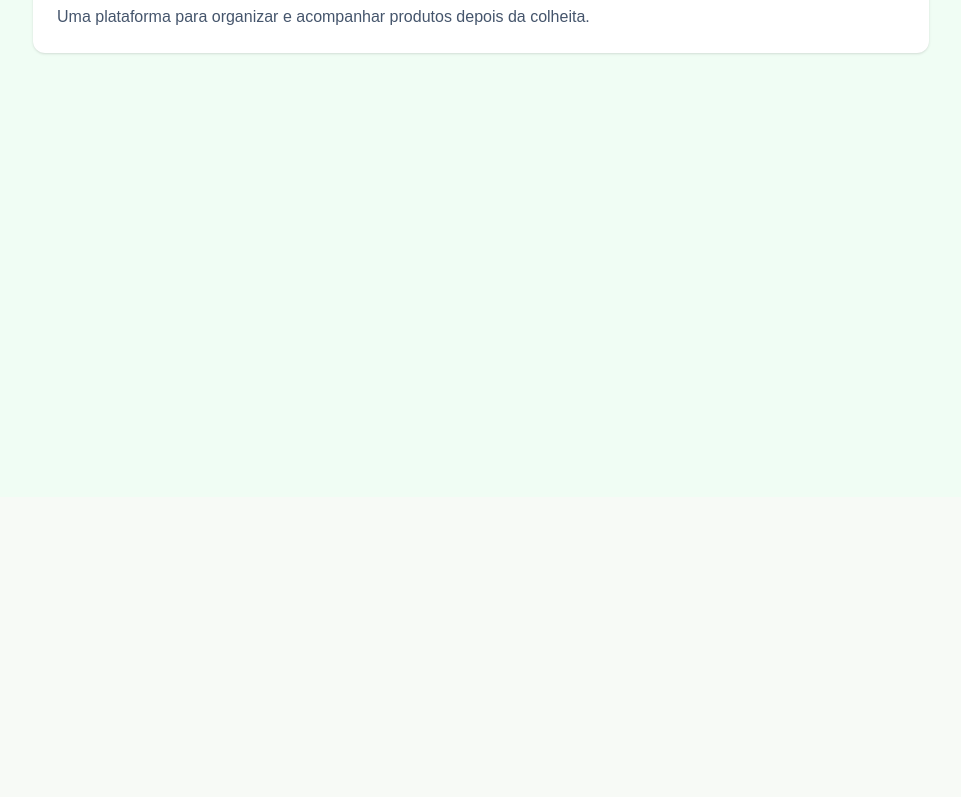
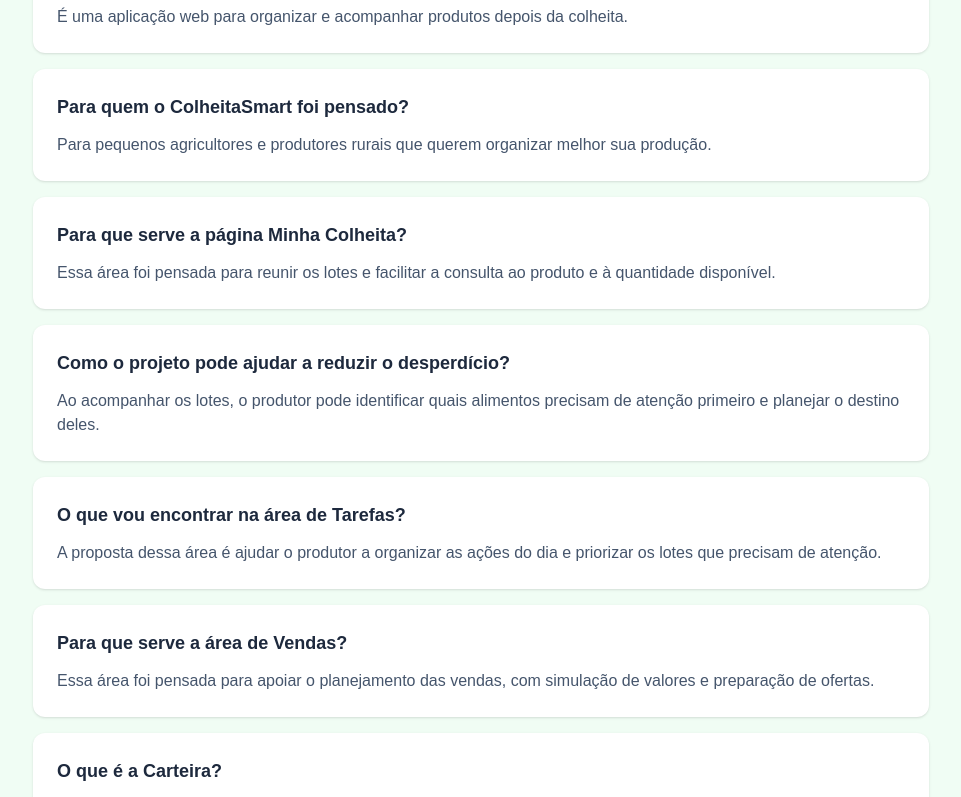
Before and after one commit to AndreL050690/ColheitaSmart, a React (Vite) app: page /faq in a window 1280 px wide. Shown: the part 380-1177 px from the top of the page, without its empty margins (159-1120 px from the left). Before the commit the page ends 877 px from the top, so only its background shows below. Built offline with nearby package versions, Linux system fonts and the light colour scheme.

Commit message:
feat: adicionando oito perguntas e respostas

```diff
--- a/src/pages/FAQ.tsx
+++ b/src/pages/FAQ.tsx
@@ -1,3 +1,46 @@
+const perguntas = [
+  {
+    id: 'sobre',
+    titulo: 'O que é o ColheitaSmart?',
+    resposta: 'É uma aplicação web para organizar e acompanhar produtos depois da colheita.',
+  },
+  {
+    id: 'publico',
+    titulo: 'Para quem o ColheitaSmart foi pensado?',
+    resposta: 'Para pequenos agricultores e produtores rurais que querem organizar melhor sua produção.',
+  },
+  {
+    id: 'lotes',
+    titulo: 'Para que serve a página Minha Colheita?',
+    resposta: 'Essa área foi pensada para reunir os lotes e facilitar a consulta ao produto e à quantidade disponível.',
+  },
+  {
+    id: 'desperdicio',
+    titulo: 'Como o projeto pode ajudar a reduzir o desperdício?',
+    resposta: 'Ao acompanhar os lotes, o produtor pode identificar quais alimentos precisam de atenção primeiro e planejar o destino deles.',
+  },
+  {
+    id: 'tarefas',
+    titulo: 'O que vou encontrar na área de Tarefas?',
+    resposta: 'A proposta dessa área é ajudar o produtor a organizar as ações do dia e priorizar os lotes que precisam de atenção.',
+  },
+  {
+    id: 'vendas',
+    titulo: 'Para que serve a área de Vendas?',
+    resposta: 'Essa área foi pensada para apoiar o planejamento das vendas, com simulação de valores e preparação de ofertas.',
+  },
+  {
+    id: 'carteira',
+    titulo: 'O que é a Carteira?',
+    resposta: 'É a área destinada ao acompanhamento financeiro da produção, que ainda está em desenvolvimento.',
+  },
+  {
+    id: 'demonstracao',
+    titulo: 'Os dados da página inicial são reais?',
+    resposta: 'Os dados da página inicial são exemplos que demonstram como a aplicação pode apresentar as informações da colheita.',
+  },
+]
+
 export default function FAQ() {
   return (
     <main className="min-h-screen bg-green-50 px-6 py-16 text-slate-800">
@@ -17,26 +60,17 @@ export default function FAQ() {
         </header>
 
         <section className="mt-12 space-y-4">
-          <article className="rounded-xl bg-white p-6 shadow-sm">
-            <h2 className="text-lg font-semibold">
-              O que é o ColheitaSmart?
-            </h2>
-
-            <p className="mt-3 text-slate-600">
-              Uma plataforma para organizar e acompanhar
-              produtos depois da colheita.
-            </p>
-          </article>
+          {perguntas.map((pergunta) => (
+            <article
+              key={pergunta.id}
+              className="rounded-xl bg-white p-6 shadow-sm"
+            >
+              <h2 className="text-lg font-semibold">{pergunta.titulo}</h2>
+              <p className="mt-3 text-slate-600">{pergunta.resposta}</p>
+            </article>
+          ))}
         </section>
-
-        {/* COMMIT 2: adicionar perguntas */}
-
-        {/* COMMIT 3: implementar accordion com useState */}
-
-        {/* COMMIT 4: adicionar busca e filtros */}
-
-        {/* COMMIT 5: melhorar responsividade e acessibilidade */}
       </div>
     </main>
-  );
+  )
 }
```
